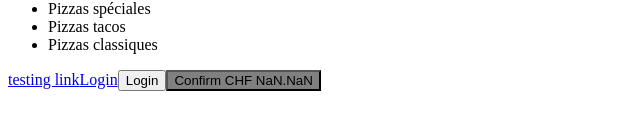
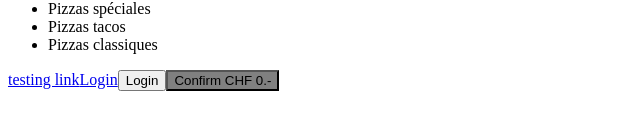
Before and after one commit to gabsta87/angular_barManager, an Angular app: page /resto in a window 1280 px wide. Shown: the part 258-388 px from the top of the page, without its empty margins (0-640 px from the left). Built offline with nearby package versions, Linux system fonts and the light colour scheme.

Commit message:
total bill display corrected

```diff
--- a/src/app/components/footer/footer.component.ts
+++ b/src/app/components/footer/footer.component.ts
@@ -7,7 +7,7 @@ import { Component, Input, OnInit} from '@angular/core';
 })
 export class FooterComponent implements OnInit {
 
-  billValue! : number;
+  billValue : number = 0;
 
   ngOnInit(): void {}
 
```
